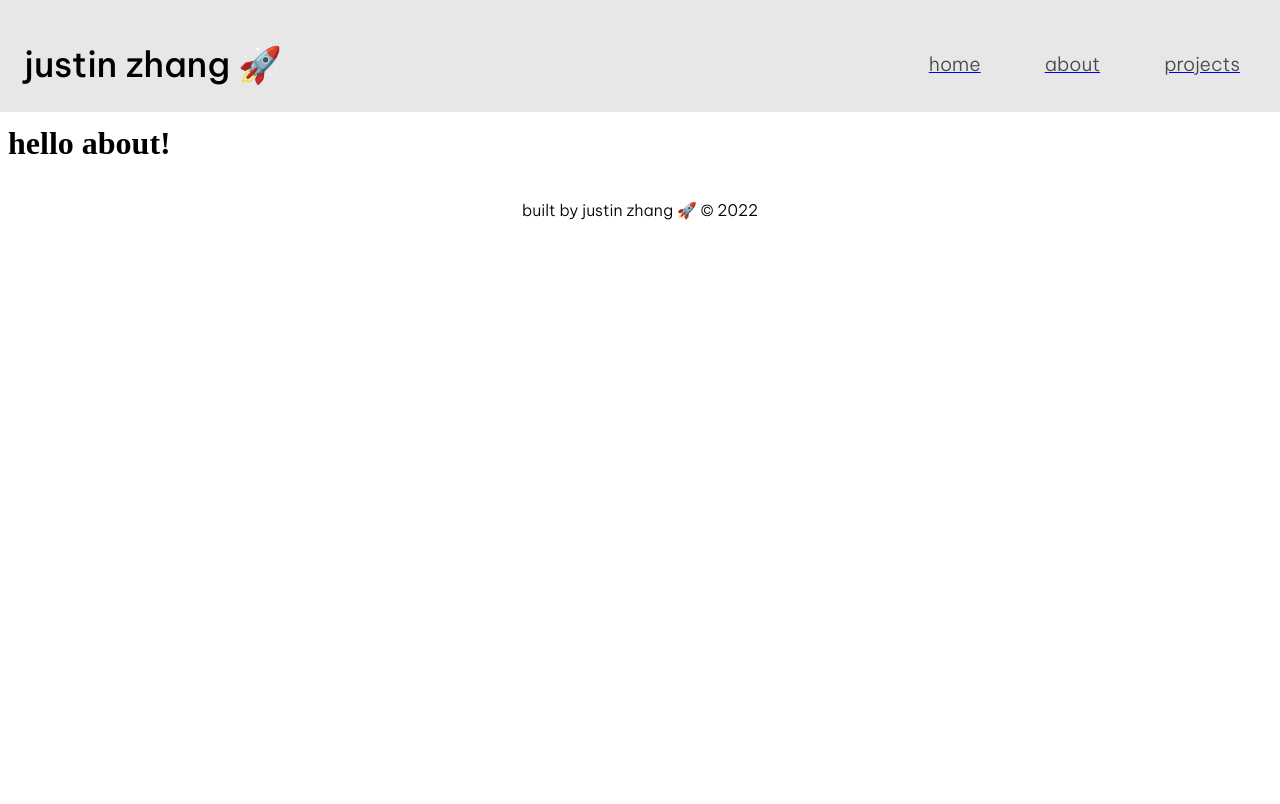
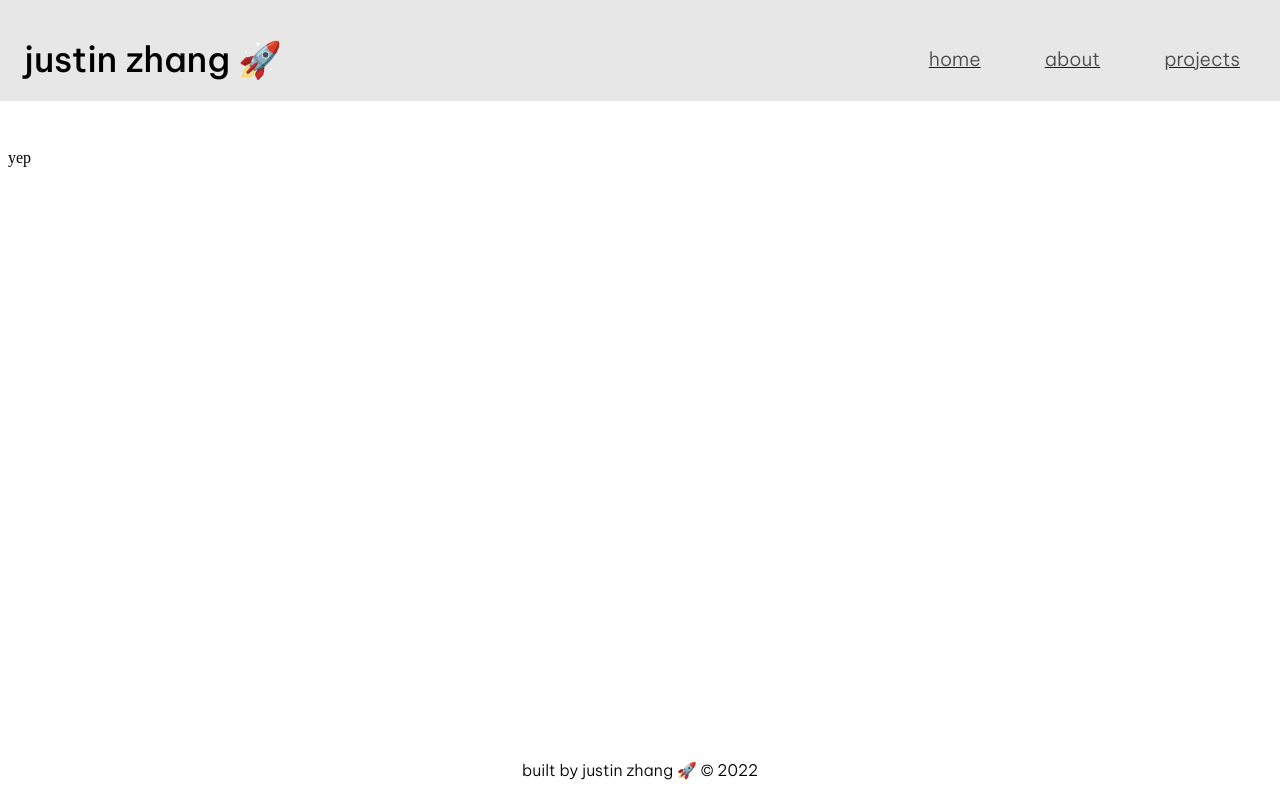
Before and after one commit to judtinzhang/personal-website, a React (Vite) app: page /about in a window 1280 px wide. Built offline with nearby package versions, Linux system fonts and the light colour scheme.

Commit message:
fixed footer

```diff
--- a/src/App.js
+++ b/src/App.js
@@ -12,6 +12,7 @@ import {
     HyperLink,
     Anchor,
     ConnectTabs,
+    Main,
 } from './components/Styles'
 
 const App = () => {
@@ -31,6 +32,8 @@ const App = () => {
         <>
             <Nav />
             <HeaderSpace />
+            <Main>
+                <h1></h1>
                 <Row>
                     <div>
                         <Card>
@@ -58,19 +61,16 @@ const App = () => {
                             <Text>
                                 Please feel free to reach out! I am available via any of the following:
                             </Text>
-
                             <ConnectionBar
                                 href='mailto: judtin@seas.upenn.edu'
                                 iClass="fas fa-envelope fa-2x"
                                 text='judtin@seas.upenn.edu'
                             />
-
                             <ConnectionBar
                                 href='https://github.com/judtinzhang'
                                 iClass="fab fa-github fa-2x"
                                 text='judtinzhang'
                             />
-
                             <ConnectionBar
                                 href='https://www.linkedin.com/in/justin-a-zhang/'
                                 iClass="fab fa-linkedin-in fa-2x"
@@ -78,8 +78,9 @@ const App = () => {
                             />
                         </Card>
                     </div>
-                <img src={JustinArt} alt="Justin Zhang" width="46%" height="auto" style={{display: 'block', margin: 'auto'}} />
+                    <img src={JustinArt} alt="Justin Zhang" width="53%" height="auto" style={{display: 'block', margin: 'auto'}} />
                 </Row>
+            </Main>
             <Footer />
         </>
     )
--- a/src/components/About.js
+++ b/src/components/About.js
@@ -1,7 +1,7 @@
 import React, { useState } from 'react'
 import Nav from './Nav'
 import Footer from './Footer'
-import { HeaderSpace } from './Styles'
+import { HeaderSpace, Main } from './Styles'
 
 
 
@@ -10,8 +10,10 @@ const About= () => {
         <>
             <Nav />
             <HeaderSpace />
-
-            <h1>hello about!</h1>
+            <Main>
+                <h1></h1>
+                <div>yep</div>
+            </Main>
             <Footer />
         </>
     )
--- a/src/components/Projects.js
+++ b/src/components/Projects.js
@@ -3,7 +3,7 @@ import ProjectJSON from '../../public/projects.json'
 
 import Nav from './Nav'
 import Footer from './Footer'
-import { HeaderSpace, Text, ProjCardWrapper, ProjAnchor } from './Styles'
+import { HeaderSpace, Text, ProjCardWrapper, ProjAnchor, Main } from './Styles'
 
 const Projects = () => {
 
@@ -36,12 +36,14 @@ const Projects = () => {
         <>
             <Nav />
             <HeaderSpace />
+            <Main>
                 <Text bold size='3rem' style={{ textAlign: 'center'}}>projects 👨🏻‍💻</Text>
                 <div style={{ textAlign: 'center'}}>
                     {projectList.map(project => (
                         <ProjCard key={project.id} link={project.link} title={project.title} image={project.image} tech={project.tech} description={project.description} />
                     ))}
                 </div>
+            </Main>
             <Footer />
         </>
     )
--- a/src/components/Styles.js
+++ b/src/components/Styles.js
@@ -1,10 +1,17 @@
 import s from 'styled-components'
+
+const NAV_HEIGHT = '85px'
+const HEADER_HEIGHT = '120px'
+
+export const Main = s.div`
+  min-height: calc(100vh - ${NAV_HEIGHT} - ${HEADER_HEIGHT});
+`
 
 export const NavStyle = s.nav`
   padding: 1rem 1.5rem 0rem 1.5rem;
   display: flex;
   width: 100%;
-  max-height: 6rem;
+  max-height: ${NAV_HEIGHT};
   position: fixed;
   top: 0;
   left: 0;
@@ -69,7 +76,7 @@ export const HyperLink = s.a`
 `
 
 export const HeaderSpace = s.div`
-  height: 6rem;
+  height: ${HEADER_HEIGHT};
 `
 
 export const Card = s.div`
@@ -97,7 +104,6 @@ export const ProjCardWrapper = s.div`
 
 export const Row = s.div`
   display: flex;
-  flex: 1 1 30%;
   align-items: center;
   justify-content: ${({ jc }) => jc || 'space-around'};
 `
@@ -108,8 +114,5 @@ export const ConnectTabs = s.div`
 `
 
 export const Foot = s.footer`
-align-items: baseline;
-display: flex;
-justify-content: space-between;
-margin-top: 0.9rem;
+  display: block;
 `
```
Lines whose indentation alone changed are shown as unchanged.
